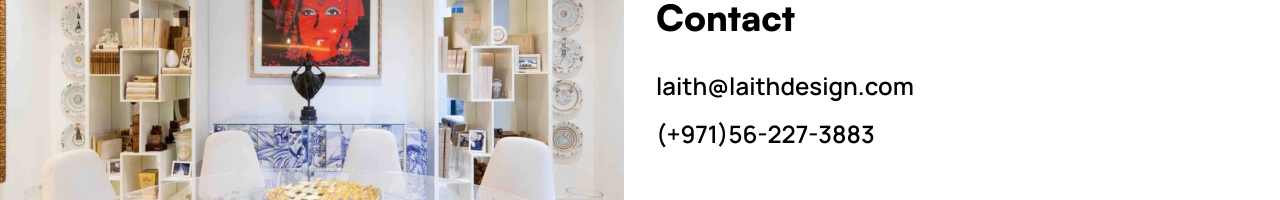
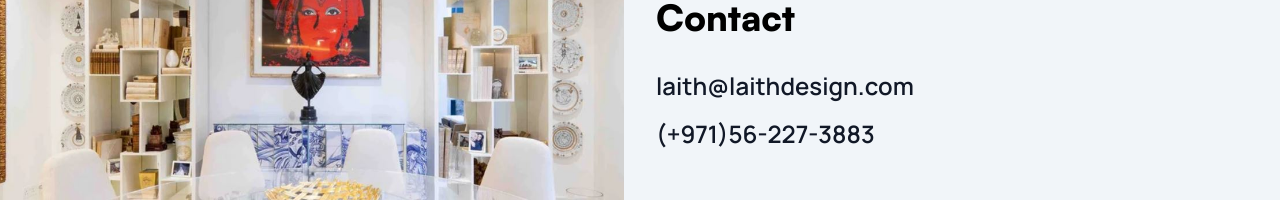
Before and after one commit to saadkhaan/lah, a Next.js app: page /contact in a window 1280 px wide. Shown: the part 326-526 px from the top of the page. Built offline with nearby package versions, Linux system fonts and the light colour scheme.

Commit message:
dark color mode added

```diff
--- a/app/contact/page.js
+++ b/app/contact/page.js
@@ -3,17 +3,22 @@ import React from "react";
 
 export default function page() {
   return (
-    <div className="">
+    <div className="bg-slate-100 dark:bg-slate-800">
       {/* <div class="container">
         <h1 className="text-4xl">Contact</h1>
       </div> */}
       <div className="grid md:grid-cols-2 items-center gap-8 px-4 py-40 sm:px-0 sm:py-0">
         <div className="w-full h-52 md:h-screen relative">
-            <Image src="/projects/BelgraviaMewsLondon/Mews2.jpg" alt fill className="w-full h-full object-cover"/>
+          <Image
+            src="/projects/BelgraviaMewsLondon/Mews2.jpg"
+            alt
+            fill
+            className="w-full h-full object-cover"
+          />
         </div>
         <div>
           <h1 className="text-4xl mb-8">Contact</h1>
-            <ul className="space-y-4">
+          <ul className="space-y-4 text-gray-900 dark:text-gray-400">
             <li className="hover:underline text-2xl font-semibold">
               <a href="mailto:laith@laithdesign.com">laith@laithdesign.com</a>
             </li>
--- a/app/projects/page.js
+++ b/app/projects/page.js
@@ -6,7 +6,7 @@ import Link from "next/link";
 
 export default function Page() {
   return (
-		<div className="px-4 pt-40 md:pt-64">
+    <div className="px-4 pt-40 md:pt-64 dark:bg-slate-800">
       <div className="container mb-8">
         <h1 className="text-4xl">Projects</h1>
         <div className="grid md:grid-cols-3 gap-6 mt-4 projects-grid">
```
Lines whose indentation alone changed are shown as unchanged.
